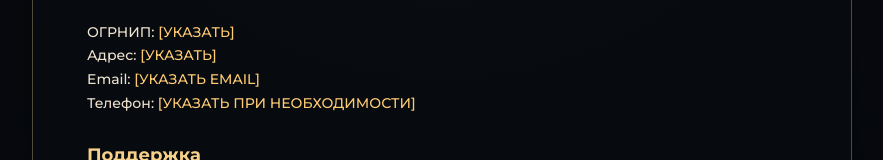
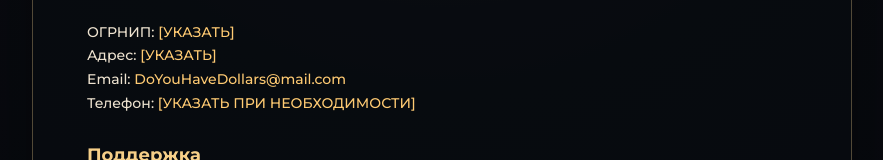
Before and after one commit to AlfonsMaybach/today-friday, a Next.js app: page /contacts in a window 1280 px wide. Shown: the part 336-496 px from the top of the page, without its empty margins (198-1081 px from the left). Built offline with nearby package versions, Linux system fonts and the light colour scheme.

Commit message:
Record support email for legal and customer contact drafts

```diff
--- a/app/contacts/page.js
+++ b/app/contacts/page.js
@@ -8,7 +8,7 @@ export default function ContactsPage() {
     <h1>Контакты</h1>
     <h2>Оператор</h2>
     <p>ИП Евстигнеев Аким Евгеньевич<br />ИНН 503611244088</p>
-    <p>ОГРНИП: <span className="legal-placeholder">[УКАЗАТЬ]</span><br />Адрес: <span className="legal-placeholder">[УКАЗАТЬ]</span><br />Email: <span className="legal-placeholder">[УКАЗАТЬ EMAIL]</span><br />Телефон: <span className="legal-placeholder">[УКАЗАТЬ ПРИ НЕОБХОДИМОСТИ]</span></p>
+    <p>ОГРНИП: <span className="legal-placeholder">[УКАЗАТЬ]</span><br />Адрес: <span className="legal-placeholder">[УКАЗАТЬ]</span><br />Email: <span className="legal-placeholder">DoYouHaveDollars@mail.com</span><br />Телефон: <span className="legal-placeholder">[УКАЗАТЬ ПРИ НЕОБХОДИМОСТИ]</span></p>
     <h2>Поддержка</h2>
     <p>Порядок и срок ответа на обращения: <span className="legal-placeholder">[СОГЛАСОВАТЬ]</span>.</p>
   </article></main>;
```
